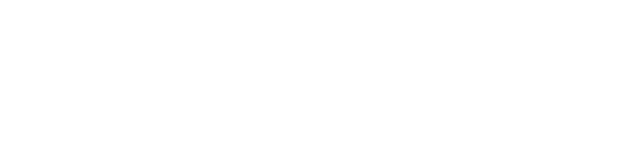
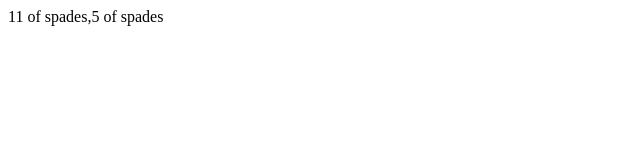
Before and after one commit to Andrew-Kil/blackjack, a website built with Parcel: page index.html in a window 1280 px wide. Shown: the whole page, without its empty margins (0-640 px from the left). Built offline with nearby package versions, Linux system fonts and the light colour scheme.

Commit message:
delete & .gitignore .cache, create gui, move game.js

```diff
--- /dev/null
+++ b/game.js
@@ -0,0 +1,21 @@
+import Blackjack from "./game/Blackjack.js";
+
+const game = new Blackjack();
+window.game = game;
+
+game.start();
+
+const rootDiv = document.getElementById("blackjack_container");
+
+const divOne = document.createElement("div");
+const divTwo = document.createElement("div");
+
+const dealersCardsNode = document.createTextNode(
+  game.dealer.hand.map(card => {
+    return `${card.value} of ${card.suit}`;
+  })
+);
+
+divOne.appendChild(dealersCardsNode);
+
+rootDiv.appendChild(divOne);
--- a/game/Player.js
+++ b/game/Player.js
@@ -8,6 +8,7 @@ class Player {
   calculateScore() {
     // calculateScore is called every time the player performs an action
     this.hand.forEach(card => (this.score += card.value));
+    return this.score;
   }
   endTurn() {
     this.turn = !this.turn;
--- a/game/game.js
+++ /dev/null
@@ -1,5 +0,0 @@
-import Blackjack from "./Blackjack.js";
-
-const game = new Blackjack();
-
-game.start();
--- a/index.html
+++ b/index.html
@@ -8,6 +8,6 @@
   </head>
   <body>
     <div id="blackjack_container"></div>
-    <script type="text/javascript" src="./game/game.js"></script>
+    <script type="text/javascript" src="./game.js"></script>
   </body>
 </html>
--- a/package.json
+++ b/package.json
@@ -6,7 +6,7 @@
   "scripts": {
     "test": "echo \"Error: no test specified\" && exit 1",
     "build": "parcel build index.html",
-    "dev": "parcel index.html"
+    "dev": "parcel index.html -p 4000"
   },
   "repository": {
     "type": "git",
```
Also changed, not shown: 1 other file.
